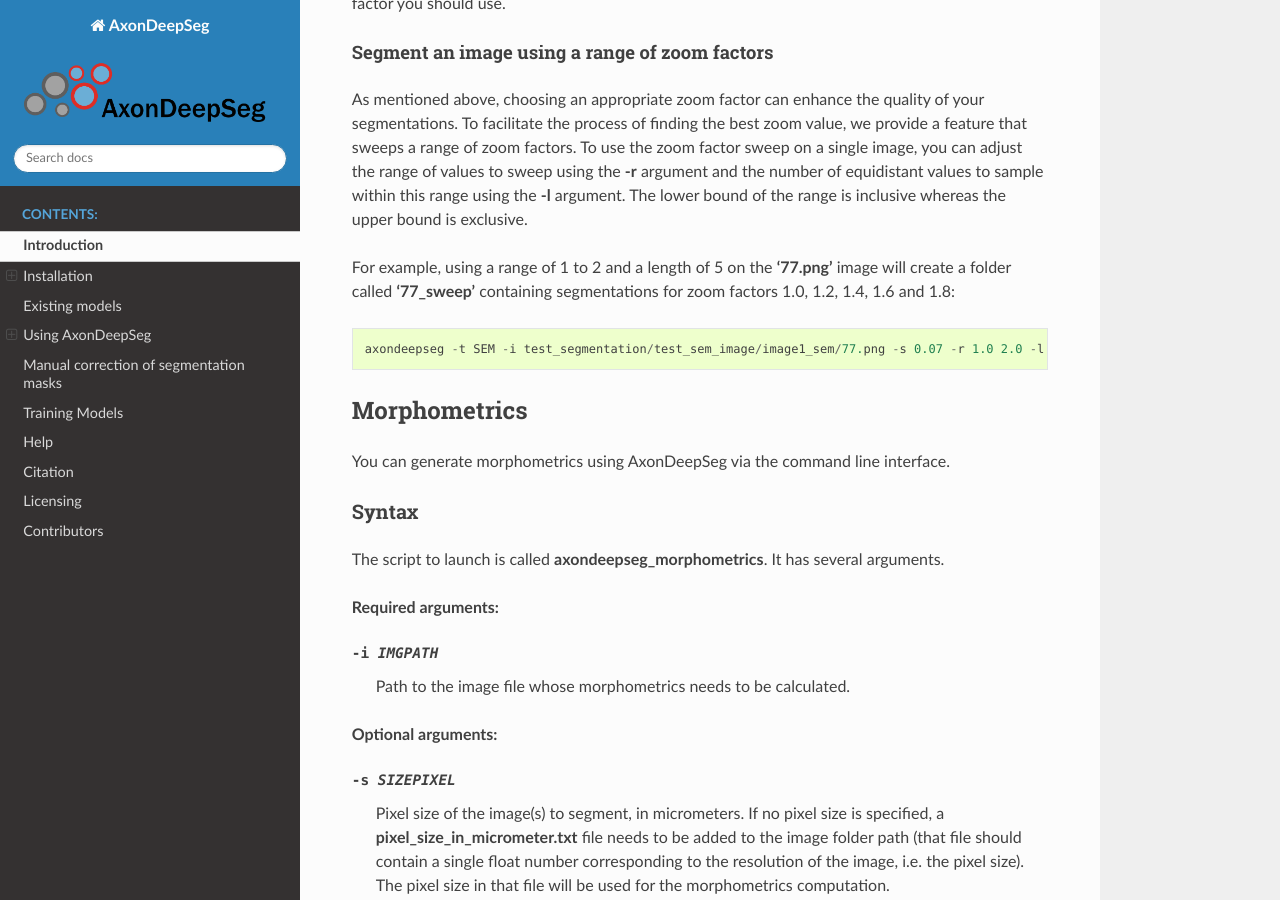
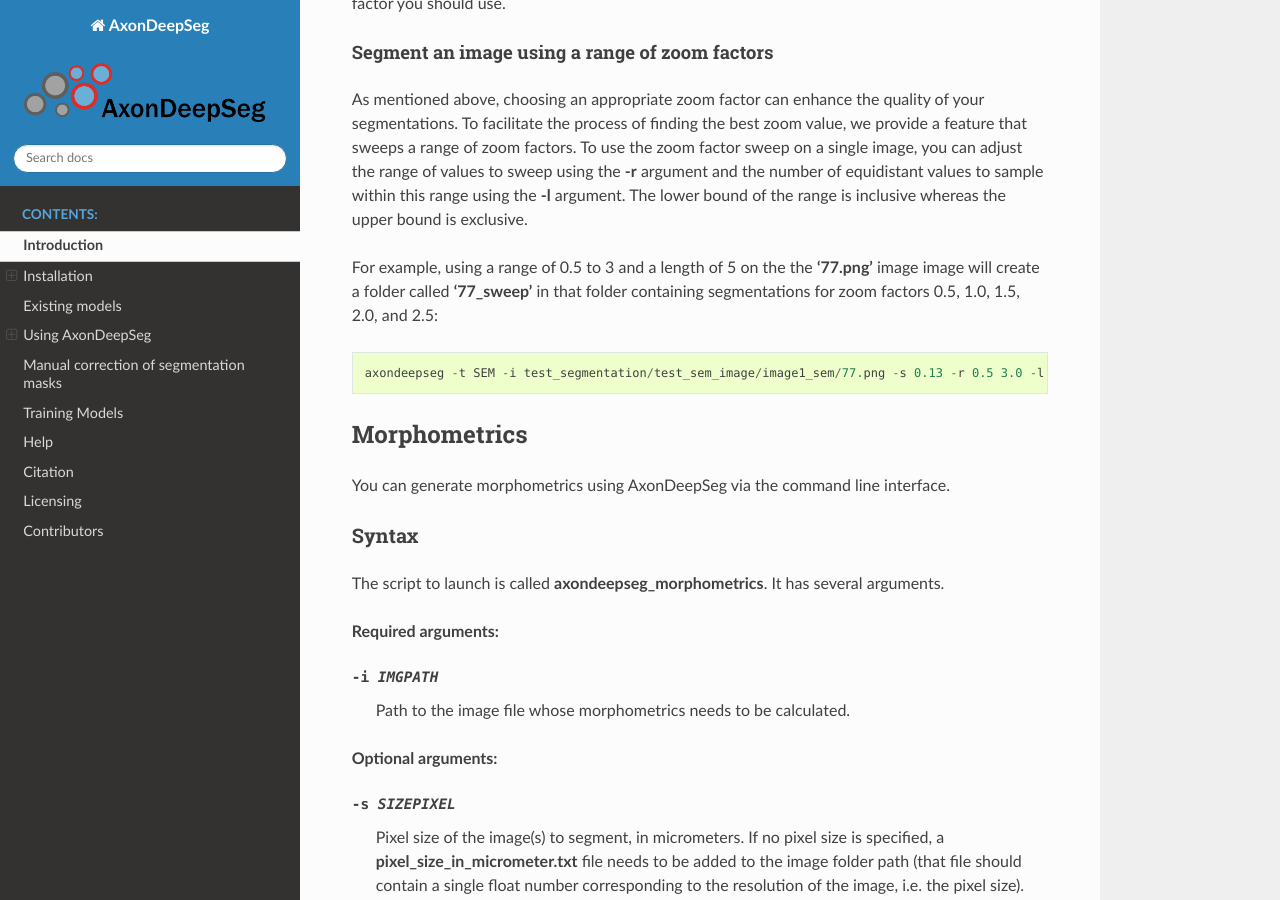
Before and after one commit to axondeepseg/axondeepseg, a Sphinx documentation site: the page built from docs/source/documentation.rst, in a window 1280 px wide and 900 px high, scrolled down 10843 px. Built offline with Sphinx 7.4.7 and the Read the Docs theme 2.0.0, drawn with Linux system fonts in a browser that asks for light colours.

Commit message:
Change example to be slightly more range of zoom factors, in order to see the effects of  both extremities (under zoom and over zoom) better

```diff
--- a/docs/source/documentation.rst
+++ b/docs/source/documentation.rst
@@ -314,9 +314,9 @@ Segment an image using a range of zoom factors
 As mentioned above, choosing an appropriate zoom factor can enhance the quality of your segmentations. To facilitate the process of finding the best zoom value, we provide a feature that sweeps a range of zoom factors.
 To use the zoom factor sweep on a single image, you can adjust the range of values to sweep using the **-r** argument and the number of equidistant values to sample within this range using the **-l** argument. The lower bound of the range is inclusive whereas the upper bound is exclusive.
 
-For example, using a range of 1 to 2 and a length of 5 on the **'77.png'** image will create a folder called **'77_sweep'** containing segmentations for zoom factors 1.0, 1.2, 1.4, 1.6 and 1.8::
+For example, using a range of 0.5 to 3 and a length of 5 on the the **'77.png'** image image will create a folder called **'77_sweep'** in that folder containing segmentations for zoom factors 0.5, 1.0, 1.5, 2.0, and 2.5::
 
-    axondeepseg -t SEM -i test_segmentation/test_sem_image/image1_sem/77.png -s 0.07 -r 1.0 2.0 -l 5
+    axondeepseg -t SEM -i test_segmentation/test_sem_image/image1_sem/77.png -s 0.13 -r 0.5 3.0 -l 5
 
 Morphometrics
 -------------
```
